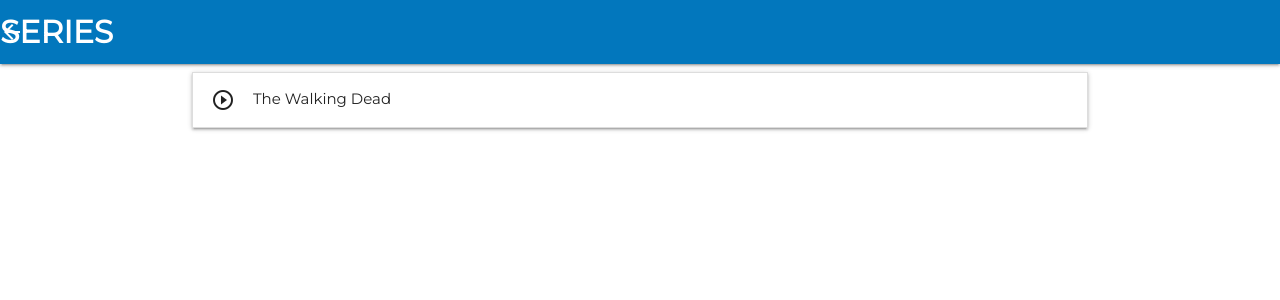
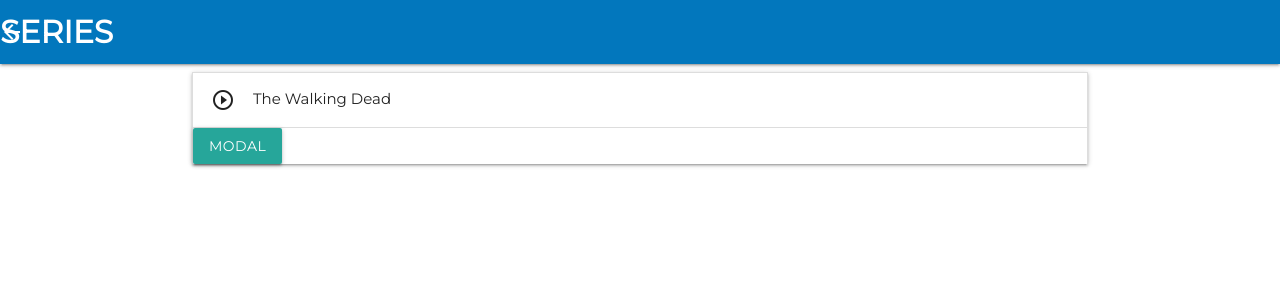
Before and after one commit to ForestTV/foresttv.github.io, a Jekyll site: the page built from series/index.html, in a window 1280 px wide. Shown: the top 300 px of the page. Built offline with Jekyll 4.4.1, drawn with Linux system fonts in a browser that asks for light colours.

Commit message:
Add files via upload

```diff
--- a/series/index.html
+++ b/series/index.html
@@ -1742,5 +1742,21 @@ title: SERIES
 			</div>
 		</li>
 		{% endfor %}
+		<a class="waves-effect waves-light btn modal-trigger" href="#modal1">Modal</a>
+		<div id="modal1" class="modal">
+			<div class="modal-content">
+				<h4>{{ post.title }}</h4>
+				<p>A bunch of text</p>
+			</div>
+			<div class="modal-footer">
+				<a href="#!" class="modal-close waves-effect waves-green btn-flat">Cerrar</a>
+				<a href="{{ post.linkt30c21 }}" class="waves-effect waves-green btn-flat">Enlace directo</a>
+			</div>
+			<script>
+			$(document).ready(function(){
+				$('.modal').modal();
+			});
+			</script>
+		</div>
 	</ul>
 </div>
```
